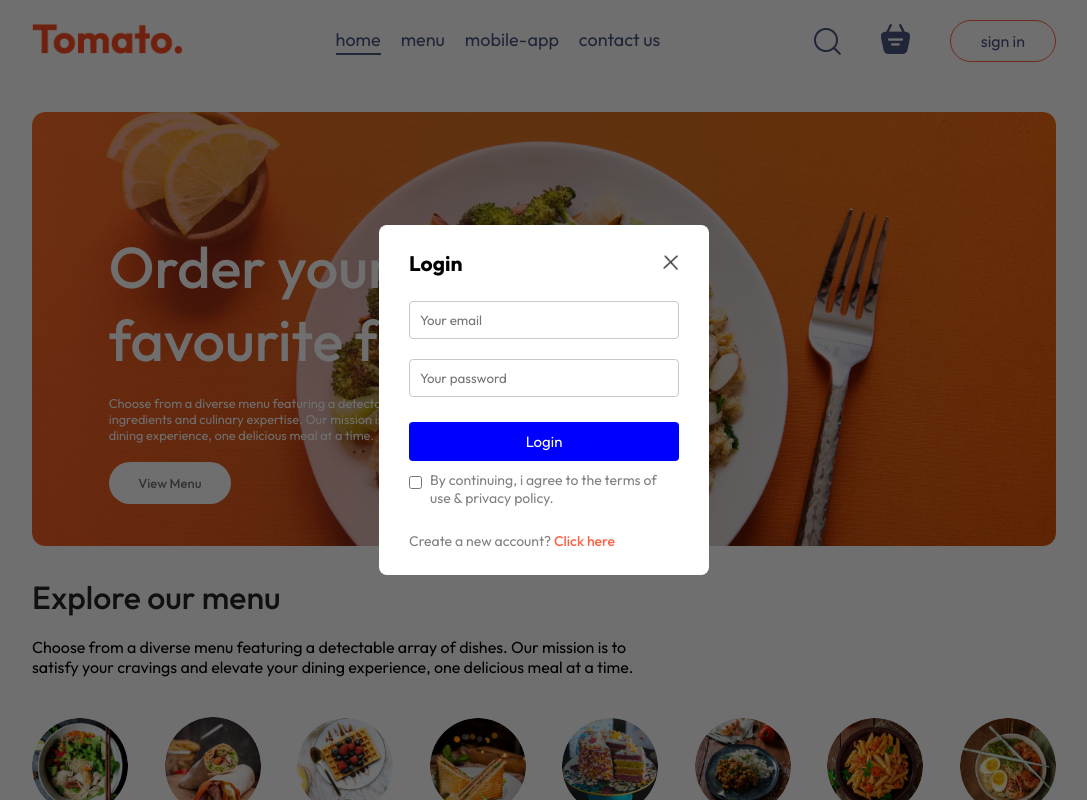
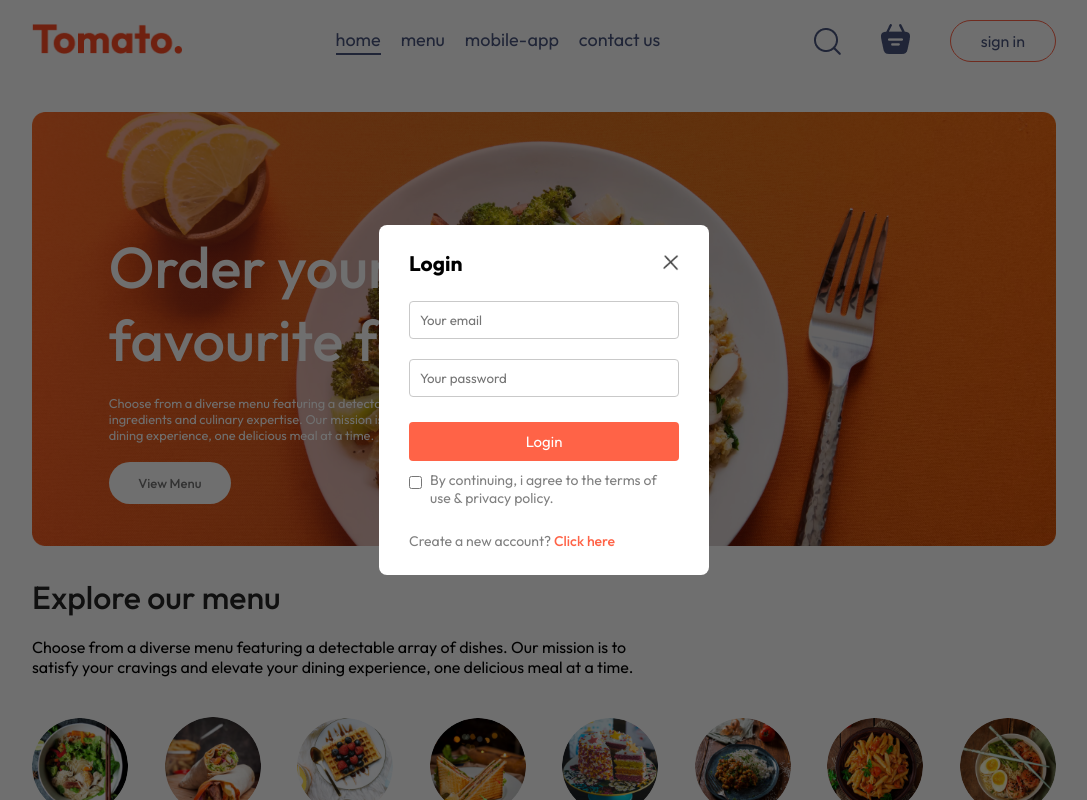
Before and after one commit to Lewuiz/DevOps, a React (Vite) app in the folder frontend/: page / in a window 1280 px wide. Both pictures are taken after a click on the button "sign in". Shown: the top 800 px of the page, without its empty margins (96-1183 px from the left). Built offline with nearby package versions, Linux system fonts and the light colour scheme; no server answers.

Commit message:
Revert "Update login pop up button color"
This reverts commit dba5eb55ef9a0b51a3973832cc770c24ffb3958b.

```diff
--- a/frontend/src/components/LoginPopup/LoginPopup.css
+++ b/frontend/src/components/LoginPopup/LoginPopup.css
@@ -46,7 +46,7 @@
     padding: 10px;
     border-radius: 4px;
     color: white;
-    background-color: blue;
+    background-color: tomato;
     font-size: 15px;
     cursor: pointer;
 }
```
